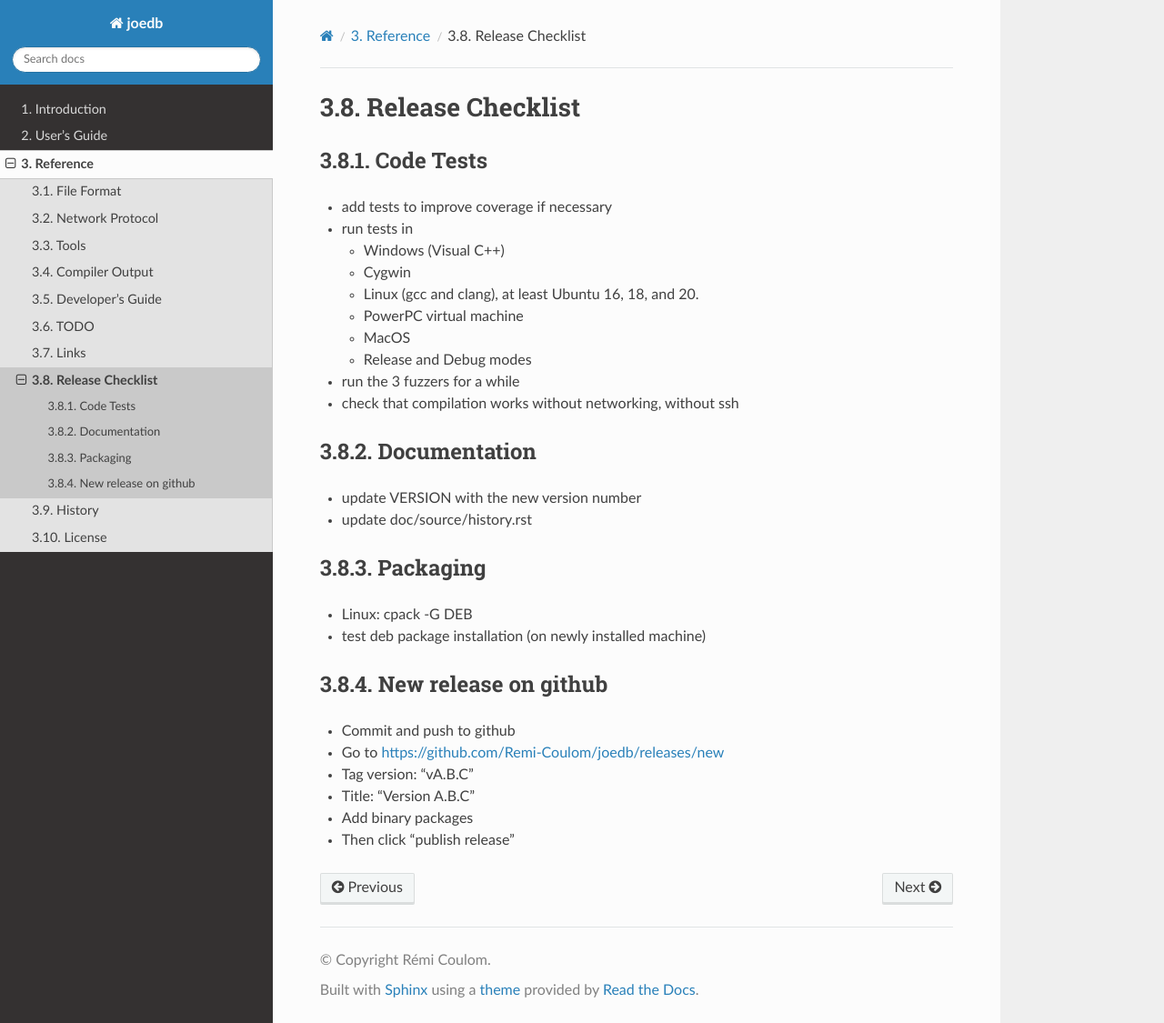
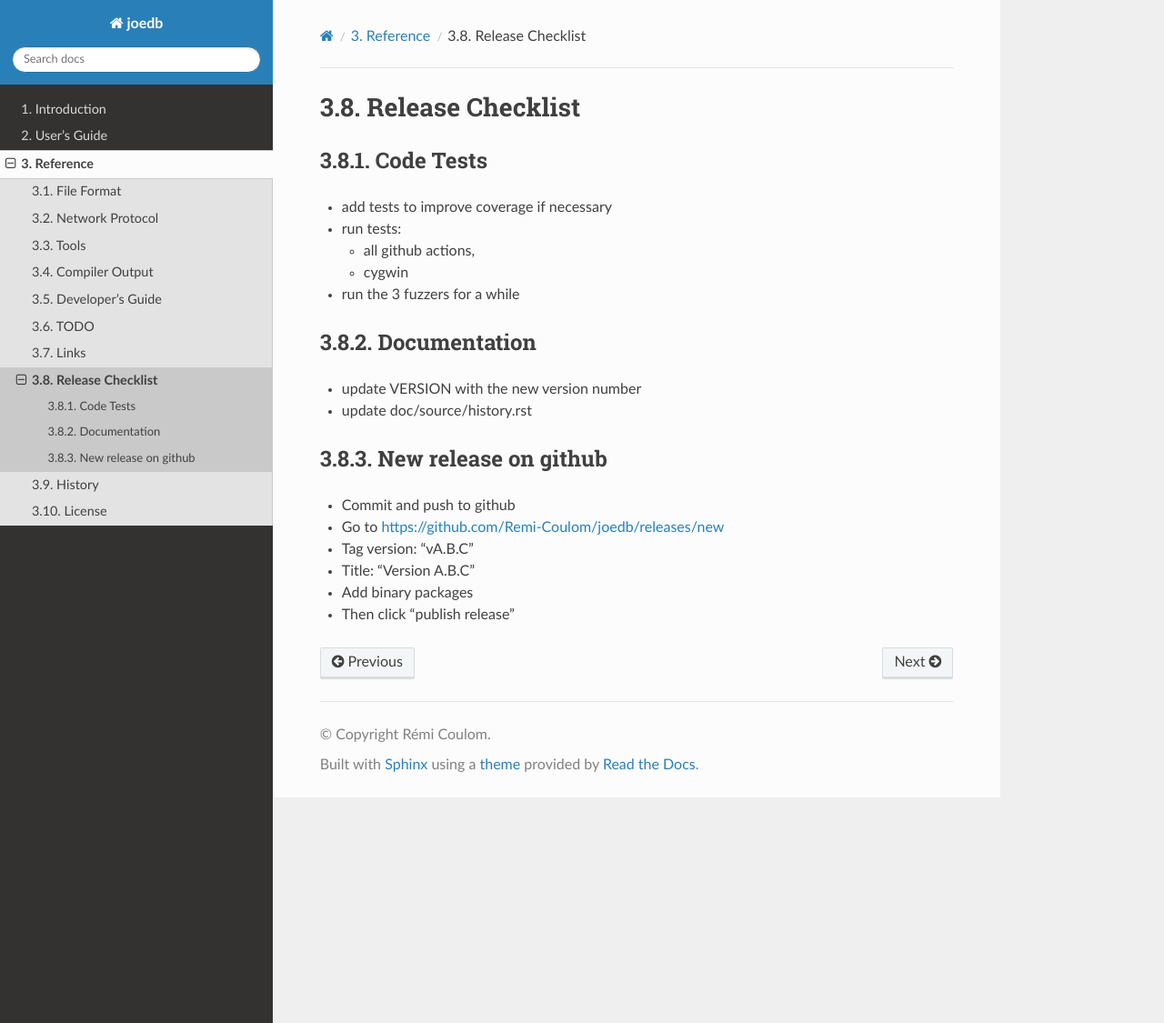
Before and after one commit to Remi-Coulom/joedb, a Sphinx documentation site: the page built from doc/source/release_checklist.rst, in a window 1280 px wide and 1125 px high. Shown: the whole window at 91% size. Built offline with Sphinx 7.4.7 and the Read the Docs theme 2.0.0, drawn with Linux system fonts in a browser that asks for light colours; formulas are drawn with MathJax 3.

Commit message:
release checklist

```diff
--- a/doc/source/release_checklist.rst
+++ b/doc/source/release_checklist.rst
@@ -5,29 +5,18 @@ Code Tests
 ----------
 
 - add tests to improve coverage if necessary
-- run tests in
+- run tests:
 
-  - Windows (Visual C++)
-  - Cygwin
-  - Linux (gcc and clang), at least Ubuntu 16, 18, and 20.
-  - PowerPC virtual machine
-  - MacOS
-  - Release and Debug modes
+  - all github actions,
+  - cygwin
 
 - run the 3 fuzzers for a while
-- check that compilation works without networking, without ssh
 
 Documentation
 -------------
 
 - update VERSION with the new version number
 - update doc/source/history.rst
-
-Packaging
----------
-
-- Linux: cpack -G DEB
-- test deb package installation (on newly installed machine)
 
 New release on github
 ---------------------
```
